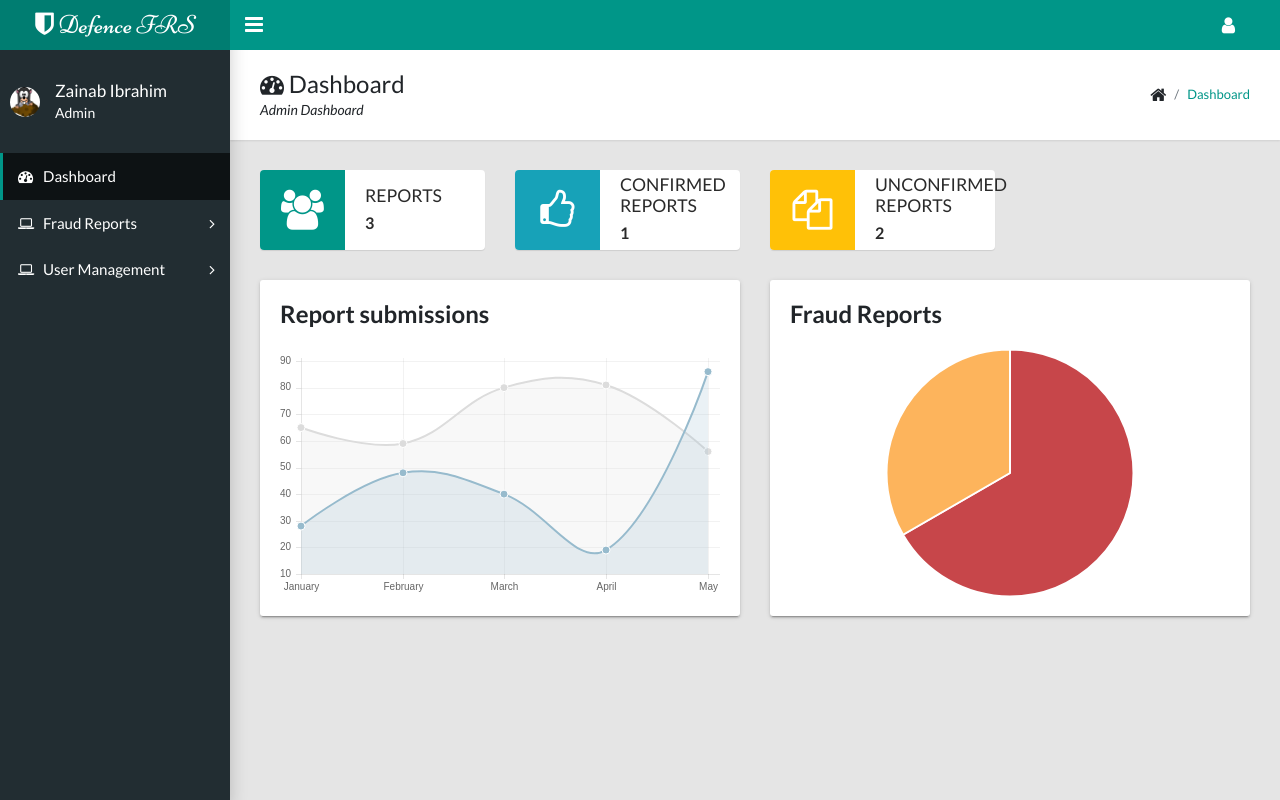
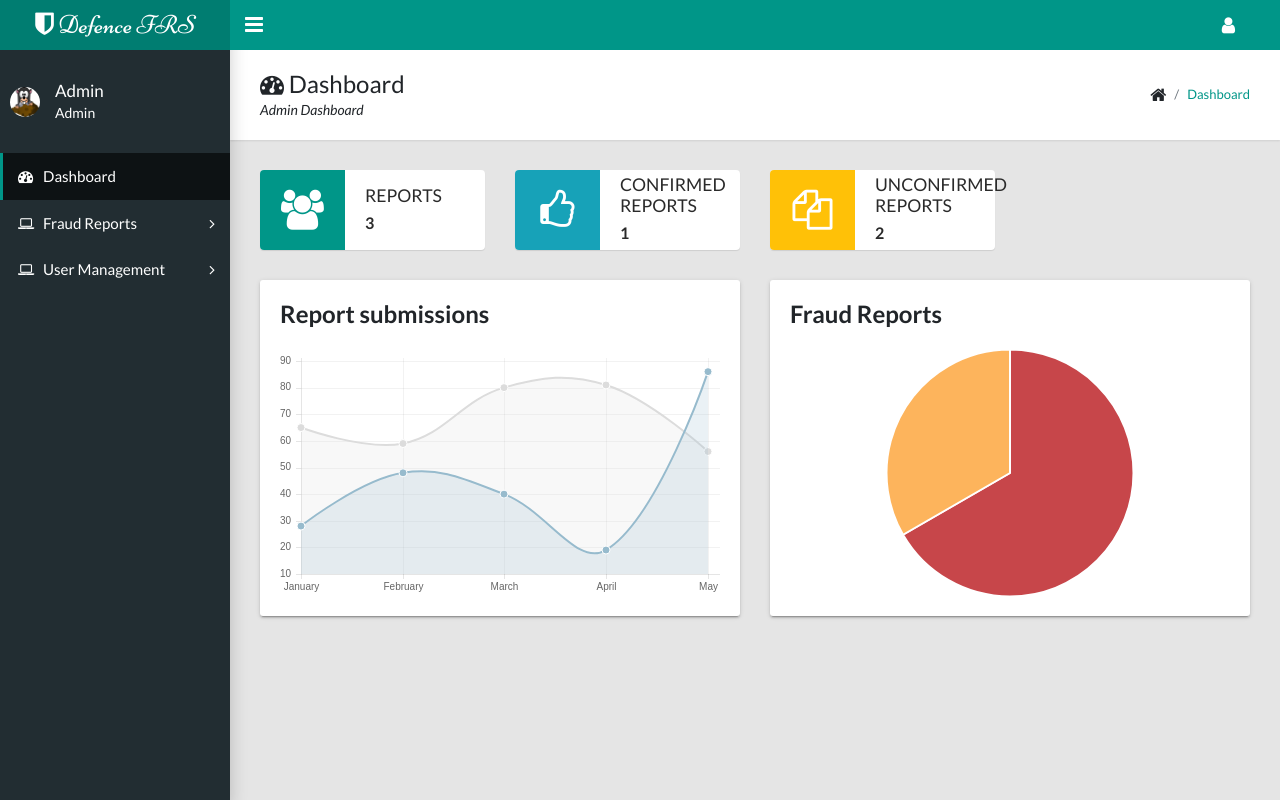
Before and after one commit to ibwalii/frs, a PHP site: page /admin/dashboard.php in a window 1280 px wide. Run offline with PHP 8.4, Linux system fonts and the light colour scheme; data comes from the database, SQL or seed files in the repository.

Commit message:
minor adjustments

```diff
--- a/admin/dashboard.php
+++ b/admin/dashboard.php
@@ -71,7 +71,7 @@ mysqli_close($conn);
     <aside class="app-sidebar">
       <div class="app-sidebar__user"><img class="app-sidebar__user-avatar" src="../assets/images/mole.png" alt="User Image">
         <div>
-          <p class="app-sidebar__user-name">Zainab Ibrahim</p>
+          <p class="app-sidebar__user-name">Admin</p>
           <p class="app-sidebar__user-designation">Admin</p>
         </div>
       </div>
--- a/admin/page-report.php
+++ b/admin/page-report.php
@@ -97,7 +97,7 @@ if(isset($_GET['r_id'])){
     <aside class="app-sidebar">
     <div class="app-sidebar__user"><img class="app-sidebar__user-avatar" src="../assets/images/mole.png" alt="User Image">
         <div>
-          <p class="app-sidebar__user-name">Zainab Ibrahim</p>
+          <p class="app-sidebar__user-name">Admin</p>
           <p class="app-sidebar__user-designation">Admin</p>
         </div>
       </div>
--- a/admin/page-reports-confirmed.php
+++ b/admin/page-reports-confirmed.php
@@ -104,7 +104,7 @@
     <aside class="app-sidebar">
     <div class="app-sidebar__user"><img class="app-sidebar__user-avatar" src="../assets/images/mole.png" alt="User Image">
         <div>
-          <p class="app-sidebar__user-name">Zainab Ibrahim</p>
+          <p class="app-sidebar__user-name">Admin</p>
           <p class="app-sidebar__user-designation">Admin</p>
         </div>
       </div>
--- a/admin/page-reports-unconfirmed.php
+++ b/admin/page-reports-unconfirmed.php
@@ -103,7 +103,7 @@
     <aside class="app-sidebar">
     <div class="app-sidebar__user"><img class="app-sidebar__user-avatar" src="../assets/images/mole.png" alt="User Image">
         <div>
-          <p class="app-sidebar__user-name">Zainab Ibrahim</p>
+          <p class="app-sidebar__user-name">Admin</p>
           <p class="app-sidebar__user-designation">Admin</p>
         </div>
       </div>
--- a/admin/page-reports.php
+++ b/admin/page-reports.php
@@ -103,7 +103,7 @@
     <aside class="app-sidebar">
     <div class="app-sidebar__user"><img class="app-sidebar__user-avatar" src="../assets/images/mole.png" alt="User Image">
         <div>
-          <p class="app-sidebar__user-name">Zainab Ibrahim</p>
+          <p class="app-sidebar__user-name">Admin</p>
           <p class="app-sidebar__user-designation">Admin</p>
         </div>
       </div>
--- a/admin/page-user.php
+++ b/admin/page-user.php
@@ -88,7 +88,7 @@
     <aside class="app-sidebar">
     <div class="app-sidebar__user"><img class="app-sidebar__user-avatar" src="../assets/images/mole.png" alt="User Image">
         <div>
-          <p class="app-sidebar__user-name">Zainab Ibrahim</p>
+          <p class="app-sidebar__user-name">Admin</p>
           <p class="app-sidebar__user-designation">Admin</p>
         </div>
       </div>
--- a/admin/page-users-list.php
+++ b/admin/page-users-list.php
@@ -88,7 +88,7 @@
     <aside class="app-sidebar">
     <div class="app-sidebar__user"><img class="app-sidebar__user-avatar" src="../assets/images/mole.png" alt="User Image">
         <div>
-          <p class="app-sidebar__user-name">Zainab Ibrahim</p>
+          <p class="app-sidebar__user-name">Admin</p>
           <p class="app-sidebar__user-designation">Admin</p>
         </div>
       </div>
--- a/index.php
+++ b/index.php
@@ -128,7 +128,7 @@ mysqli_close($conn);
                                                     </a>
                                                     <div class="listing-details blog-details align-self">
                                                         <h4 class="user_title agent">
-                                                            <a href="#url">
+                                                        <a href="report_single.php?r_id=<?php echo $search_row['r_id']; ?>">
                                                                 <?php echo $search_row['r_title']; ?>
                                                                 [<?php echo $search_row['r_comm']; ?>]
                                                             </a>
```
